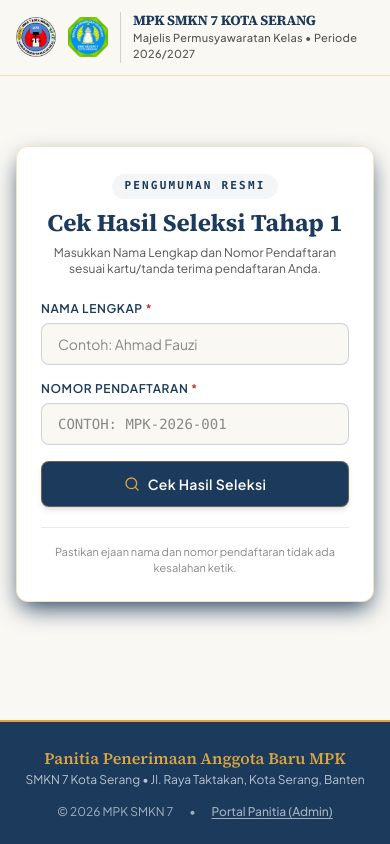
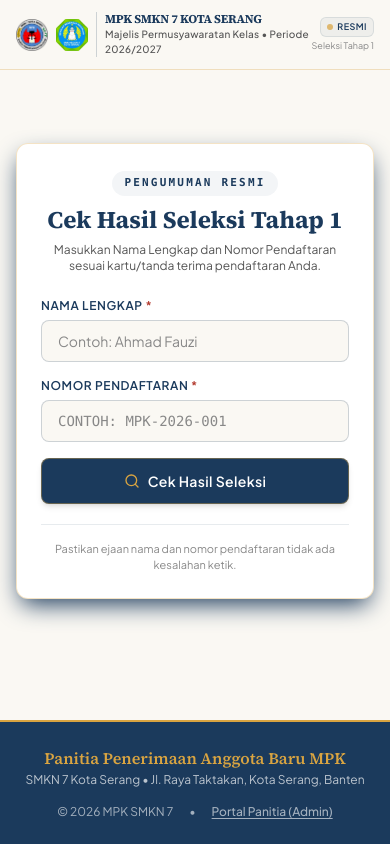
Before and after one commit to upptime993/INFO-MPK-SMKN7, a Next.js app: page / in a window 390 px wide. Built offline with nearby package versions, Linux system fonts and the light colour scheme.

Commit message:
fix: mobile watermark visibility, show badge on mobile, hide sidebar on login page

```diff
--- a/components/AdminSidebar.tsx
+++ b/components/AdminSidebar.tsx
@@ -14,6 +14,9 @@ export const AdminSidebar: React.FC<AdminSidebarProps> = ({ adminName }) => {
   const pathname = usePathname();
   const router = useRouter();
   const [isMobileOpen, setIsMobileOpen] = useState(false);
+
+  // Deteksi apakah saat ini di halaman login (belum terautentikasi)
+  const isLoginPage = pathname === "/admin/login";
 
   const handleLogout = async () => {
     try {
@@ -38,6 +41,11 @@ export const AdminSidebar: React.FC<AdminSidebarProps> = ({ adminName }) => {
     },
   ];
 
+  // Jika di halaman login, jangan tampilkan sidebar sama sekali
+  if (isLoginPage) {
+    return null;
+  }
+
   return (
     <>
       {/* 📱 Mobile Top Header Bar (Tampil hanya di HP < md) */}
@@ -59,7 +67,7 @@ export const AdminSidebar: React.FC<AdminSidebarProps> = ({ adminName }) => {
           </div>
         </div>
 
-        {/* Tombol Hamburger (=) Menu */}
+        {/* Tombol Hamburger (≡) Menu */}
         <button
           onClick={() => setIsMobileOpen(!isMobileOpen)}
           className="p-2 rounded-lg bg-white/10 hover:bg-white/20 text-white transition-colors cursor-pointer"
@@ -85,7 +93,7 @@ export const AdminSidebar: React.FC<AdminSidebarProps> = ({ adminName }) => {
       >
         {/* Brand & Menu Content */}
         <div>
-          {/* Header (Desktop) */}
+          {/* Header */}
           <div className="p-5 border-b border-white/10 flex items-center justify-between">
             <div className="flex items-center gap-3">
               <div className="relative w-10 h-10 flex-shrink-0">
@@ -121,7 +129,7 @@ export const AdminSidebar: React.FC<AdminSidebarProps> = ({ adminName }) => {
             </span>
           </div>
 
-          {/* Navigation Menu Links */}
+          {/* Navigation Menu Links — hanya tampil jika sudah login */}
           <nav className="p-4 space-y-1.5">
             {navItems.map((item) => {
               const isActive = pathname === item.href;
--- a/components/Header.tsx
+++ b/components/Header.tsx
@@ -7,8 +7,8 @@ export const Header: React.FC = () => {
     <header className="relative z-10 bg-paper/90 backdrop-blur-sm border-b border-gold/30 shadow-paper">
       <div className="max-w-5xl mx-auto px-4 py-3 sm:py-4 flex items-center justify-between">
         {/* Logo Left: MPK & SMKN 7 */}
-        <Link href="/" className="flex items-center gap-3 group">
-          <div className="relative w-10 h-10 sm:w-12 sm:h-12 flex-shrink-0 transition-transform group-hover:scale-105">
+        <Link href="/" className="flex items-center gap-2 sm:gap-3 group">
+          <div className="relative w-8 h-8 sm:w-12 sm:h-12 flex-shrink-0 transition-transform group-hover:scale-105">
             <Image
               src="/logo-mpk.png"
               alt="Logo MPK SMKN 7 Serang"
@@ -18,7 +18,7 @@ export const Header: React.FC = () => {
               priority
             />
           </div>
-          <div className="relative w-10 h-10 sm:w-12 sm:h-12 flex-shrink-0 transition-transform group-hover:scale-105">
+          <div className="relative w-8 h-8 sm:w-12 sm:h-12 flex-shrink-0 transition-transform group-hover:scale-105">
             <Image
               src="/logo-smkn7.png"
               alt="Logo SMKN 7 Kota Serang"
@@ -29,23 +29,23 @@ export const Header: React.FC = () => {
             />
           </div>
 
-          <div className="border-l border-navy/20 pl-3">
-            <h1 className="font-serif text-sm sm:text-base md:text-lg font-bold text-navy leading-tight tracking-tight">
+          <div className="border-l border-navy/20 pl-2 sm:pl-3">
+            <h1 className="font-serif text-xs sm:text-base md:text-lg font-bold text-navy leading-tight tracking-tight">
               MPK SMKN 7 KOTA SERANG
             </h1>
-            <p className="text-[11px] sm:text-xs text-ink-light font-medium tracking-wide">
+            <p className="text-[10px] sm:text-xs text-ink-light font-medium tracking-wide">
               Majelis Permusyawaratan Kelas • Periode 2026/2027
             </p>
           </div>
         </Link>
 
-        {/* Badge Pengumuman Resmi */}
-        <div className="hidden md:flex flex-col items-end">
-          <span className="inline-flex items-center gap-1.5 px-2.5 py-1 rounded-md bg-navy/5 border border-navy/10 text-navy font-semibold text-xs tracking-wider uppercase">
-            <span className="w-2 h-2 rounded-full bg-gold animate-pulse"></span>
-            Pengumuman Resmi
+        {/* Badge Pengumuman Resmi — tampil di semua ukuran layar */}
+        <div className="flex flex-col items-end flex-shrink-0">
+          <span className="inline-flex items-center gap-1 sm:gap-1.5 px-1.5 sm:px-2.5 py-0.5 sm:py-1 rounded-md bg-navy/5 border border-navy/10 text-navy font-semibold text-[9px] sm:text-xs tracking-wider uppercase">
+            <span className="w-1.5 h-1.5 sm:w-2 sm:h-2 rounded-full bg-gold animate-pulse"></span>
+            <span className="hidden xs:inline">Pengumuman</span> Resmi
           </span>
-          <span className="text-[11px] text-ink-muted mt-0.5">Seleksi Tahap 1</span>
+          <span className="text-[9px] sm:text-[11px] text-ink-muted mt-0.5">Seleksi Tahap 1</span>
         </div>
       </div>
     </header>
--- a/components/LogoWatermark.tsx
+++ b/components/LogoWatermark.tsx
@@ -4,13 +4,14 @@ import Image from "next/image";
 export const LogoWatermark: React.FC = () => {
   return (
     <div className="fixed inset-0 pointer-events-none z-0 overflow-hidden flex items-center justify-center">
-      <div className="relative w-[340px] h-[340px] sm:w-[600px] sm:h-[600px] md:w-[800px] md:h-[800px] opacity-[0.10] grayscale contrast-125 transition-opacity duration-700">
+      {/* Mobile: lebih besar & opasitas lebih tinggi agar terlihat jelas */}
+      <div className="relative w-[90vw] h-[90vw] max-w-[800px] max-h-[800px] opacity-[0.15] sm:opacity-[0.12] md:opacity-[0.08] grayscale contrast-125">
         <Image
           src="/logo-mpk.png"
           alt="Watermark Logo MPK SMKN 7 Serang"
           fill
-          sizes="(max-width: 768px) 340px, 800px"
-          priority={false}
+          sizes="(max-width: 640px) 90vw, (max-width: 1024px) 600px, 800px"
+          priority={true}
           className="object-contain"
         />
       </div>
```
